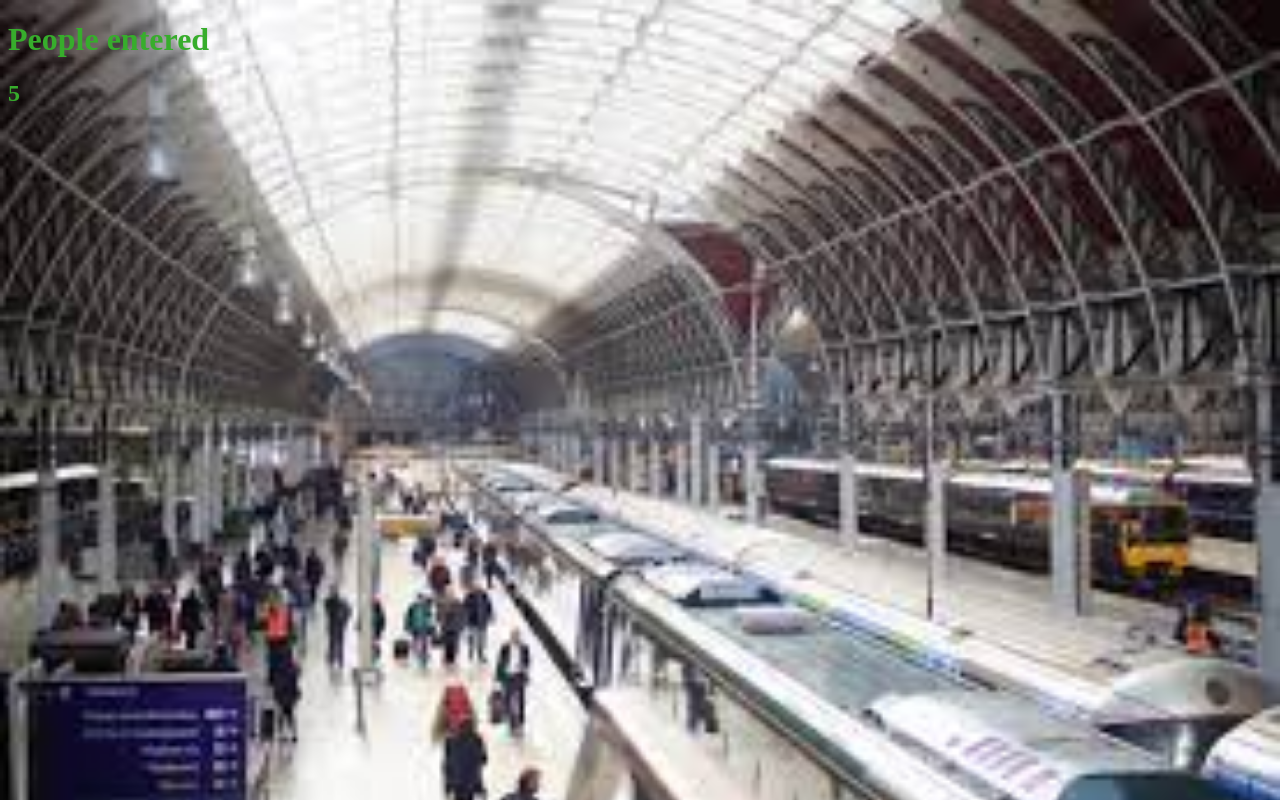
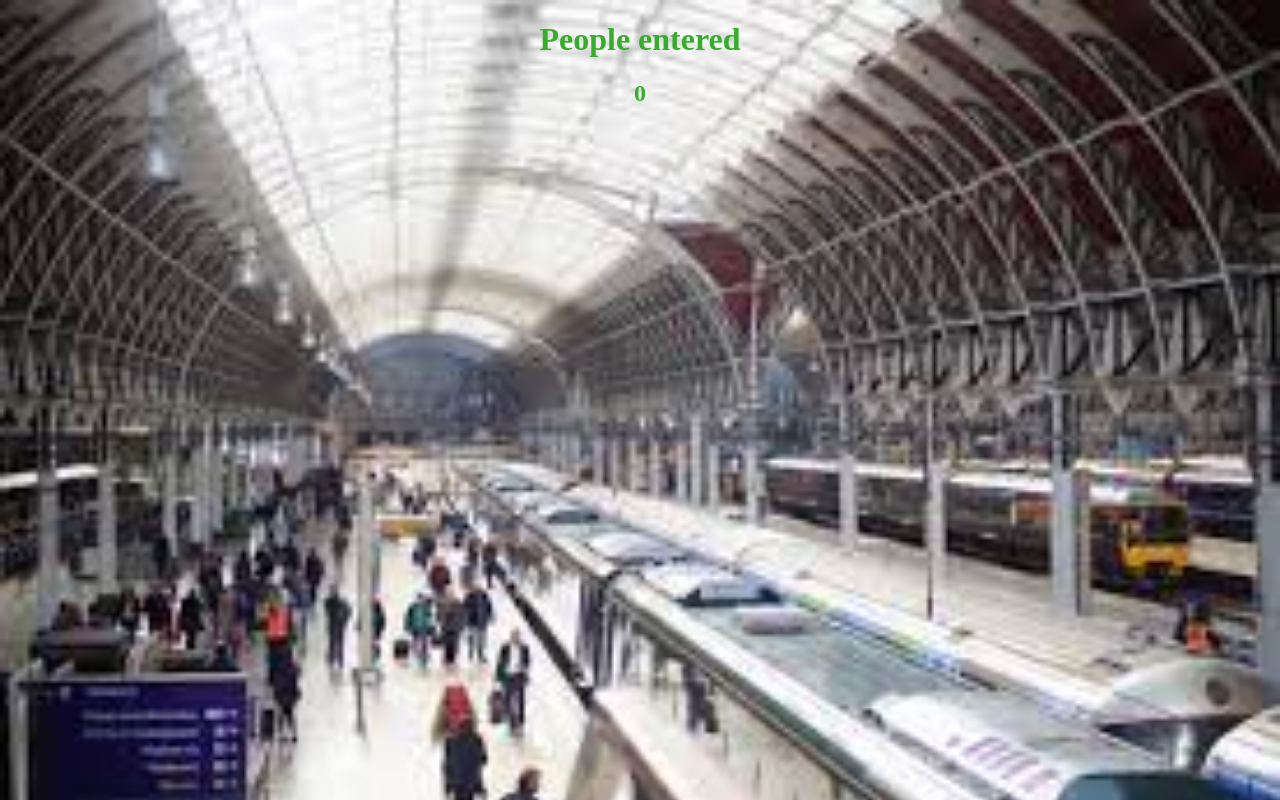
Before and after one commit to RomanNazzetta/Passangers-Count, a plain HTML site: page index.html in a window 1280 px wide. Drawn offline with Linux system fonts and the light colour scheme.

Commit message:
conole.log myAge

```diff
--- a/css/index.css
+++ b/css/index.css
@@ -2,4 +2,6 @@ body{
     background-image: url(/imagenes/trainstation.jfif);
     background-size: cover;
     color: rgb(55, 173, 44);
+    font-weight: bold;
+    text-align: center;
 }
--- a/index.js
+++ b/index.js
@@ -1 +1,9 @@
-document.getElementById("count-el").innerText = 5
+// document.getElementById("count-el").innerText = 5
+
+let count = 0
+
+console.log(count)
+
+let myAge = 35
+
+console.log(myAge)
```
